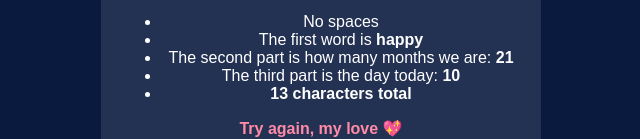
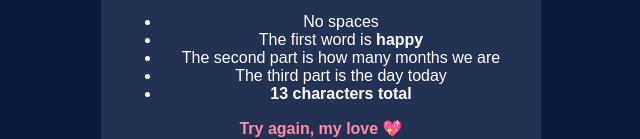
Before and after one commit to DonnyMapagmahal014/happy13thtangi, a plain HTML site: page index.html in a window 1280 px wide. Both pictures are taken after a click on the button "Unlock". Shown: the part 345-484 px from the top of the page, without its empty margins (319-959 px from the left). Drawn offline with Linux system fonts and the light colour scheme.

Commit message:
Update index.html

```diff
--- a/index.html
+++ b/index.html
@@ -33,8 +33,8 @@ function checkPassword() {
     clueList.innerHTML = `
       <li>No spaces</li>
       <li>The first word is <strong>happy</strong></li>
-      <li>The second part is how many months we are: <strong>${months}</strong></li>
-      <li>The third part is the day today: <strong>${day}</strong></li>
+      <li>The second part is how many months we are</li>
+      <li>The third part is the day today</li>
       <li><strong>13 characters total</strong></li>
     `;
 
```
